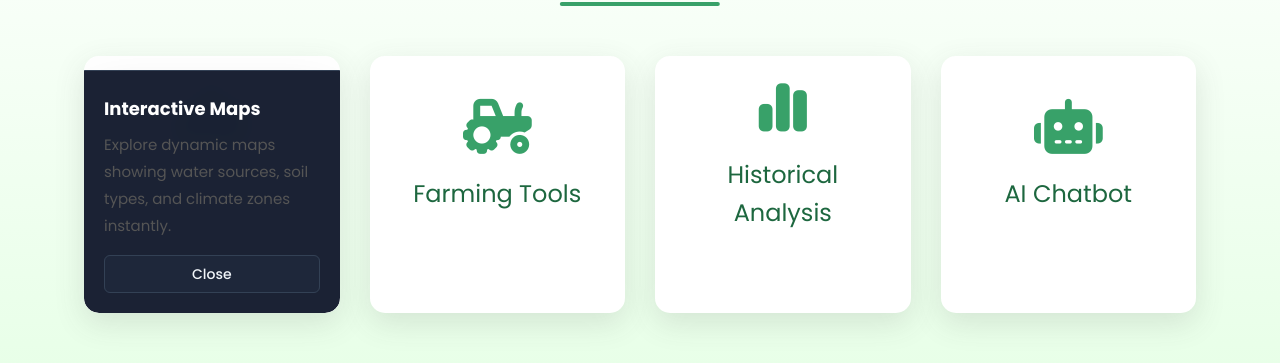
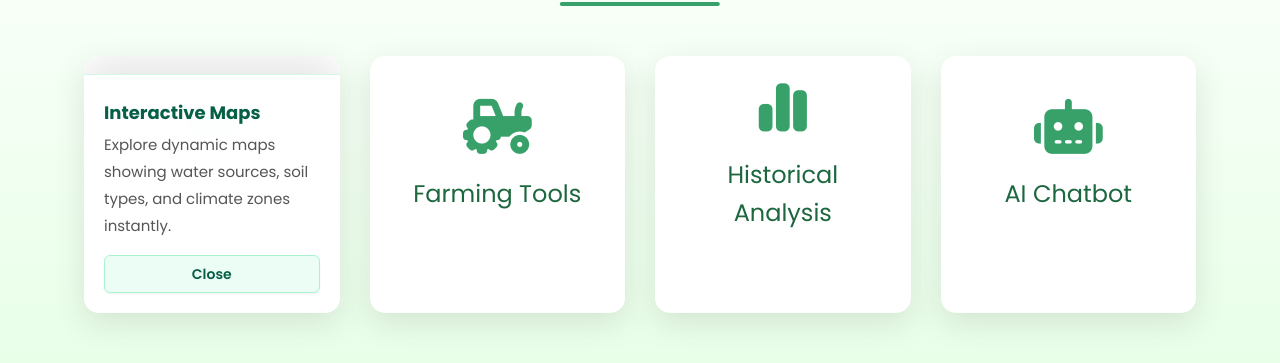
Before and after one commit to Archisman18/Agriva, a React (Vite) app in the folder frontend/: page / in a window 1280 px wide. Both pictures are taken after a click on the element 211 px from the left and 1152 px from the top of the page. Shown: the part 968-1331 px from the top of the page. Built offline with nearby package versions, Linux system fonts and the light colour scheme.

Commit message:
Update KeyFeatures.tsx

```diff
--- a/frontend/src/components/KeyFeatures.tsx
+++ b/frontend/src/components/KeyFeatures.tsx
@@ -26,14 +26,14 @@ function FeatureCard({ feature }: { feature: any }) {
 
       {/* Pop-out Content Panel */}
       <div
-        className={`absolute bottom-0 left-0 right-0 bg-slate-900/95 backdrop-blur-md px-5 pt-6 pb-5 shadow-2xl transition-all duration-500 ease-[cubic-bezier(0.16,1,0.3,1)] flex flex-col items-start text-left border-t border-slate-700 ${
+        className={`absolute bottom-0 left-0 right-0 bg-white/95 backdrop-blur-md px-5 pt-6 pb-5 shadow-[0_-15px_40px_rgba(0,0,0,0.1)] transition-all duration-500 ease-[cubic-bezier(0.16,1,0.3,1)] flex flex-col items-start text-left border-t border-emerald-100 ${
           isOpen ? 'translate-y-0 opacity-100' : 'translate-y-full opacity-0 pointer-events-none'
         }`}
       >
-        <h3 className="text-white font-bold mb-2 text-lg">{feature.title}</h3>
-        <p className="text-sm text-slate-300 leading-relaxed mb-4">{feature.description}</p>
+        <h3 className="text-emerald-800 font-bold mb-1 text-lg">{feature.title}</h3>
+        <p className="text-sm text-slate-600 leading-relaxed mb-4">{feature.description}</p>
         <button
-          className="w-full rounded-md border border-slate-700 bg-slate-800/80 px-4 py-2 text-sm text-slate-100 transition-colors duration-300 hover:bg-slate-700 font-medium"
+          className="w-full rounded-md border border-emerald-200 bg-emerald-50 px-4 py-2 text-sm text-emerald-800 transition-colors duration-300 hover:bg-emerald-100 font-semibold shadow-sm"
           onClick={(e) => { e.stopPropagation(); setIsOpen(false); }}
         >
           Close
```
